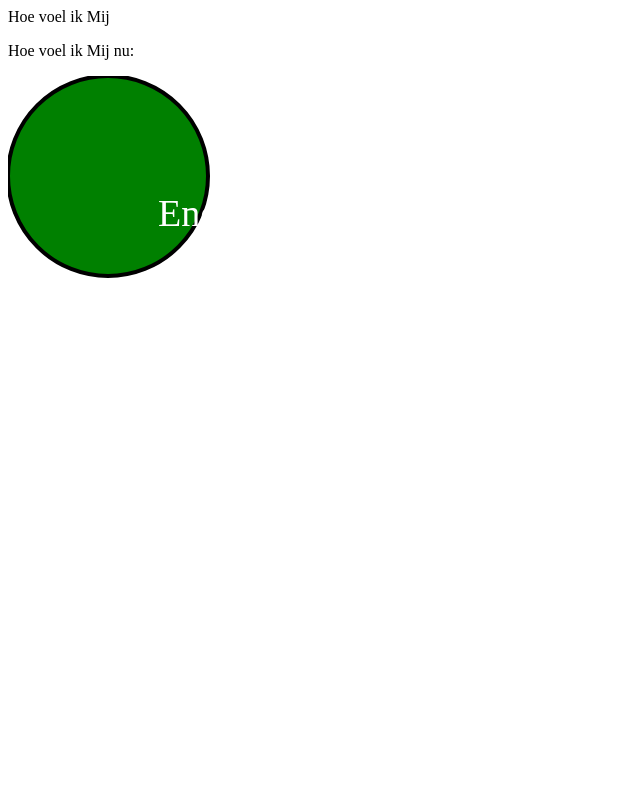
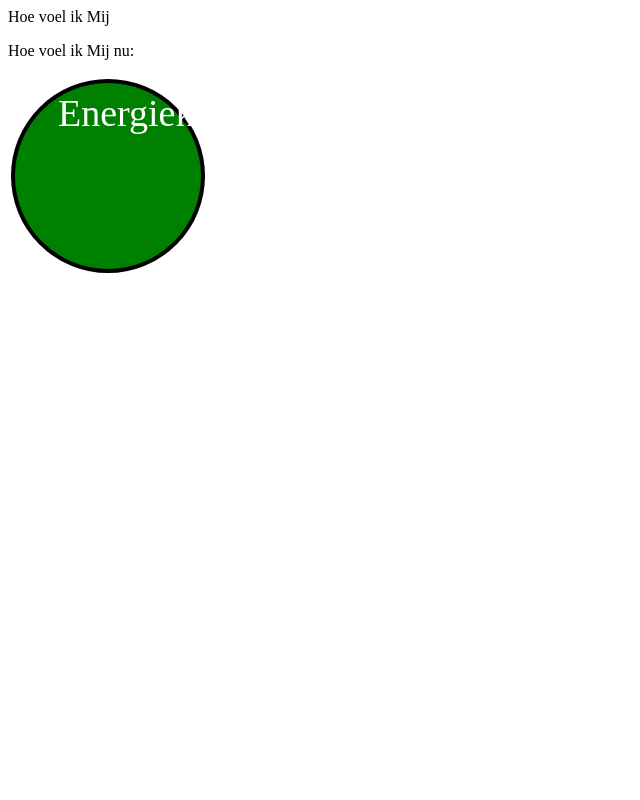
Before and after one commit to ynse01/HoeVoelIkMij, a plain HTML site: page docs/index.html in a window 1280 px wide. Shown: the top 800 px of the page, without its empty margins (0-640 px from the left). Drawn offline with Linux system fonts and the light colour scheme.

Commit message:
Text position changes

```diff
--- a/docs/index.html
+++ b/docs/index.html
@@ -3,8 +3,8 @@
   <BODY>
     <p>Hoe voel ik Mij nu:</p>
     <svg width="1000" height="1000">
-      <circle cx="100" cy="100" r="100" stroke="black" stroke-width="4" fill="green"></circle>
-      <text fill="white" font-size="38" x="150" y="150">Energiek - Positief</text>
+      <circle cx="100" cy="100" r="95" stroke="black" stroke-width="4" fill="green"></circle>
+      <text fill="white" font-size="38" x="50" y="50">Energiek - Positief</text>
     </svg>
     <div>Energiek - Goed</div>
     <div>Energiek - Slecht</div>
```
